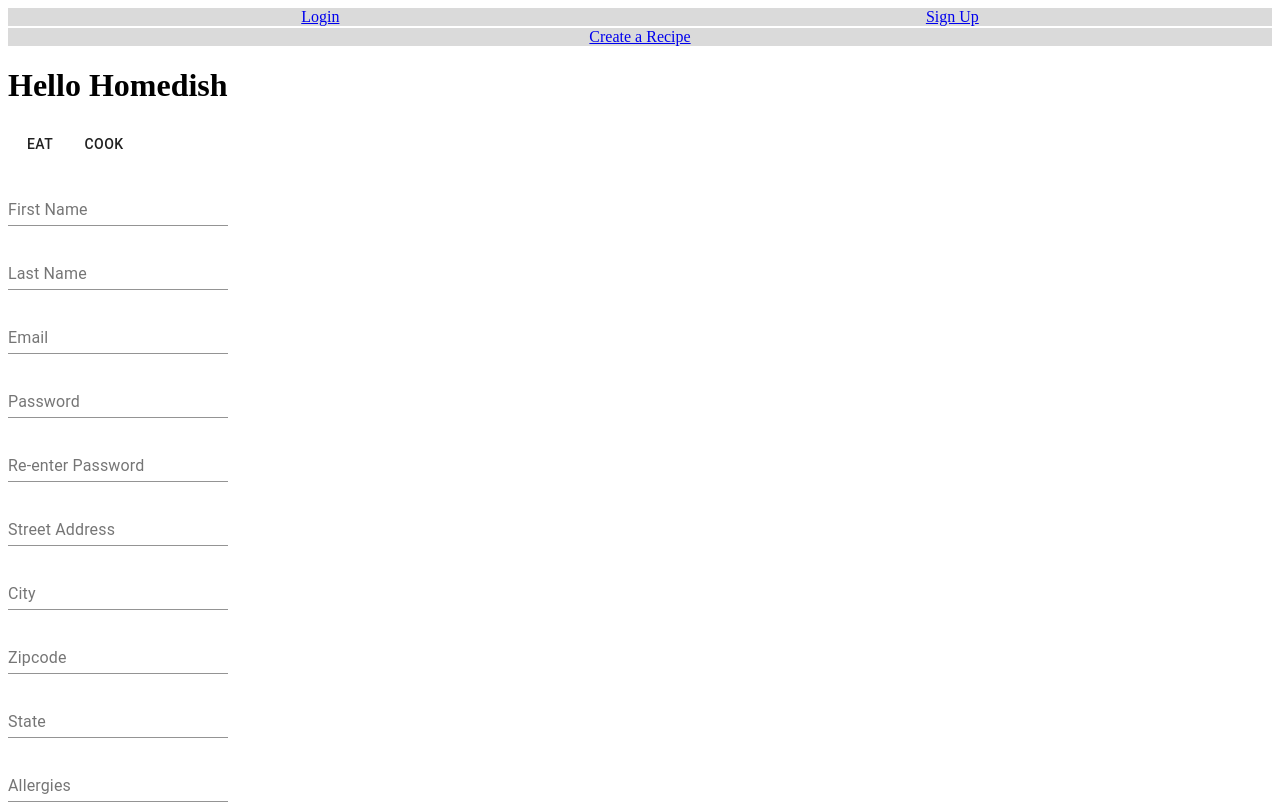
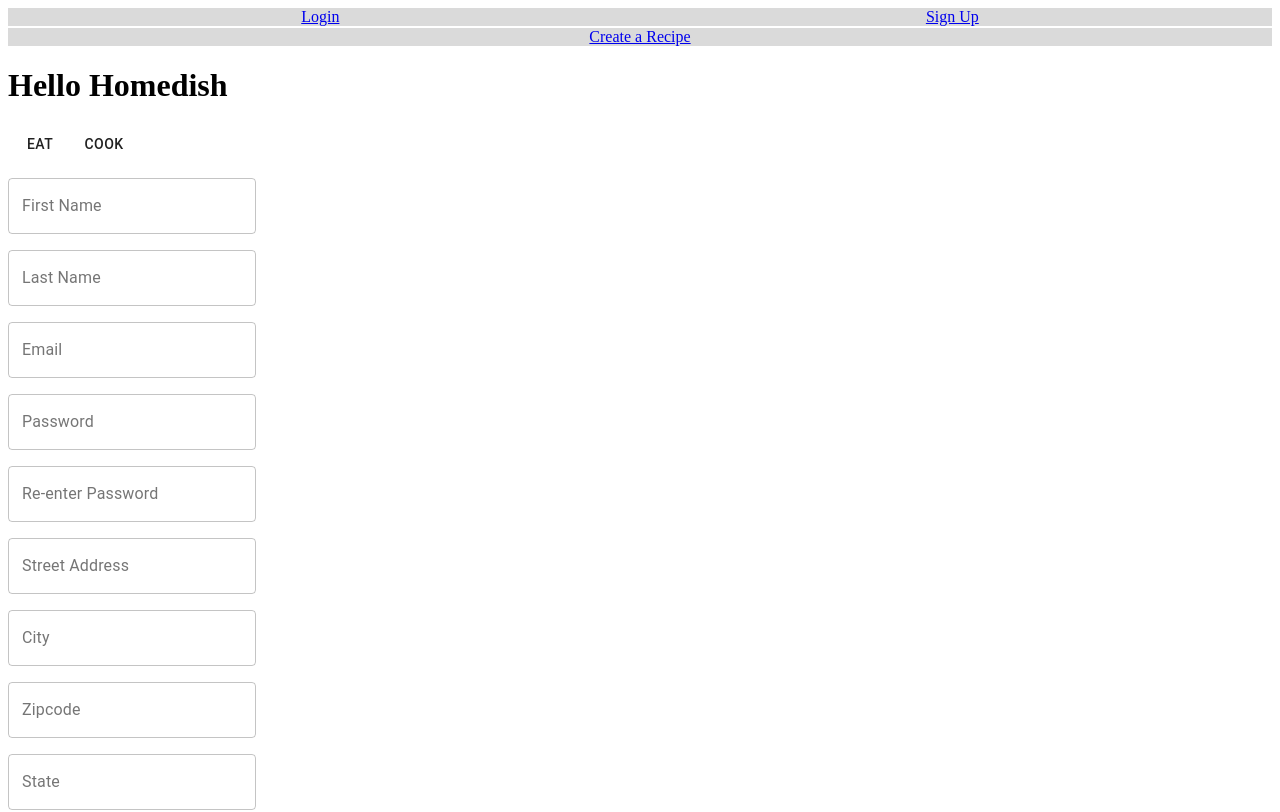
Before and after one commit to quantumspot/homedish, a React app: page /signup in a window 1280 px wide. Shown: the top 812 px of the page. Built offline with nearby package versions, Linux system fonts and the light colour scheme.

Commit message:
some signup validation and sending request. Updated login

```diff
--- a/src/components/Login.jsx
+++ b/src/components/Login.jsx
@@ -1,22 +1,48 @@
-import React from 'react';
+import React, { useState } from 'react';
+import TextField from "@material-ui/core/TextField";
+import Button from "@material-ui/core/Button";
+
+
 
 const Login = () => {
+  const [email, setEmail] = useState("");
+  const [password, setPassword] = useState("");
+
+  const handleSignIn = () => {
+
+  }
 
   return (
     <>
       <form>
         <p>
-            <label name="email">Email</label>
-            <input type="text" id="email" name="email"/>
+          <TextField
+            label="Email"
+            type="text"
+            id="email"
+            name="email"
+            value={email}
+            onChange={(e) => setEmail(e.target.value)}
+            variant="outlined"
+          />
         </p>
         <p>
-            <label name="password">Password</label>
-            <input type="password" id="password" name="password"/>
+          <TextField
+            label="Password"
+            type="password"
+            id="password"
+            name="password"
+            value={password}
+            onChange={(e) => setPassword(e.target.value)}
+            variant="outlined"
+          />
         </p>
-        <button>Login</button>
+        <Button color="primary" onClick={handleSignIn}>
+          Sign In
+        </Button>
       </form>
     </>
-  )
+  );
 }
 
 export default Login;
--- a/src/components/Signup.jsx
+++ b/src/components/Signup.jsx
@@ -15,8 +15,62 @@
   const [zip, setZip] = useState("");
   const [allergies, setAllergies] = useState("");
   const [profilePicture, setProfilePicture] = useState(null);
+  const [nickname, setNickname] = useState("");
+  const [experience, setExperience] = useState("");
   const [userType, setUserType] = useState("Eater");
+  const [validationMap, setValidationMap] = useState({});
 
+  const handleSignup = async () => {
+    const fields = {
+      "first name": firstName,
+      "last name": lastName,
+      email: email,
+      password: password,
+      "re-enter password": reenterPassword,
+      street: street,
+      city: city,
+      state: state,
+      zip: zip,
+      allergies: allergies,
+    };
+
+    const signUpErrors = {};
+    for (const key in fields) {
+      if (!fields[key]) {
+        signUpErrors[key] = `${key} is required`;
+      } else if (key === "password" || key === "re-enter password") {
+        if (fields["password"] !== fields["re-enter password"]) {
+          signUpErrors["password"] = "passwords must match";
+          signUpErrors["re-enter password"] = "passwords must match";
+        }
+      } else if (key === "allergies" && !fields[key]) {
+        signUpErrors[key] = "Indicate none if no allergies";
+      }
+    }
+
+    if (Object.keys(signUpErrors).length > 0) {
+      setValidationMap(signUpErrors);
+      return;
+    }
+
+    const response = await fetch("/api/signup", {
+      method: "POST",
+      body: JSON.stringify({
+        name: `${firstName} ${lastName}`,
+        email,
+        password,
+        address: `${street} ${city}, ${state} ${zip}`,
+        allergies,
+        // profilePicture,
+        nickname,
+        experience,
+        userType,
+      }),
+      headers: {
+        "Content-Type": "application/json",
+      },
+    });
+  };
 
   return (
     <>
@@ -31,6 +85,9 @@
             name="firstname"
             value={firstName}
             onChange={(e) => setFirstName(e.target.value)}
+            error={!!validationMap["first name"]}
+            helperText={validationMap["first name"]}
+            variant="outlined"
           />
         </p>
         <p>
@@ -41,6 +98,9 @@
             name="lastname"
             value={lastName}
             onChange={(e) => setLastName(e.target.value)}
+            error={!!validationMap["last name"]}
+            helperText={validationMap["last name"]}
+            variant="outlined"
           />
         </p>
         <p>
@@ -51,6 +111,9 @@
             name="email"
             value={email}
             onChange={(e) => setEmail(e.target.value)}
+            error={!!validationMap["email"]}
+            helperText={validationMap["email"]}
+            variant="outlined"
           />
         </p>
         <p>
@@ -61,6 +124,9 @@
             name="password"
             value={password}
             onChange={(e) => setPassword(e.target.value)}
+            error={!!validationMap["password"]}
+            helperText={validationMap["password"]}
+            variant="outlined"
           />
         </p>
         <p>
@@ -71,6 +137,9 @@
             name="re-enter"
             value={reenterPassword}
             onChange={(e) => setReenterPassword(e.target.value)}
+            error={!!validationMap["re-enter password"]}
+            helperText={validationMap["re-enter password"]}
+            variant="outlined"
           />
         </p>
         <p>
@@ -81,6 +150,9 @@
             name="street"
             value={street}
             onChange={(e) => setStreet(e.target.value)}
+            error={!!validationMap["street"]}
+            helperText={validationMap["street"]}
+            variant="outlined"
           />
         </p>
         <p>
@@ -91,6 +163,9 @@
             name="city"
             value={city}
             onChange={(e) => setCity(e.target.value)}
+            error={!!validationMap["city"]}
+            helperText={validationMap["city"]}
+            variant="outlined"
           />
         </p>
         <p>
@@ -101,6 +176,9 @@
             name="zip"
             value={zip}
             onChange={(e) => setZip(e.target.value)}
+            error={!!validationMap["zip"]}
+            helperText={validationMap["zip"]}
+            variant="outlined"
           />
         </p>
         <p>
@@ -111,6 +189,9 @@
             name="state"
             value={state}
             onChange={(e) => setState(e.target.value)}
+            error={!!validationMap["state"]}
+            helperText={validationMap["state"]}
+            variant="outlined"
           />
         </p>
         <p>
@@ -121,11 +202,47 @@
             name="allergies"
             value={allergies}
             onChange={(e) => setAllergies(e.target.value)}
+            error={!!validationMap["allergies"]}
+            helperText={!!validationMap["allergies"]}
+            variant="outlined"
           />
         </p>
-        {userType === "Cook" && <p>
-          <TextField label="test cook"/>
-        </p>}
+        {userType === "Cook" && (
+          <div>
+            <p>
+              <TextField
+                label="Years of Experience"
+                type="number"
+                id="experience"
+                name="experience"
+                value={experience}
+                onChange={(e) => setExperience(e.target.value)}
+                error={!experience}
+                helperText={
+                  experience
+                    ? ""
+                    : "Let your eaters know if you are a novice cook or a MasterChef."
+                }
+                variant="outlined"
+              />
+            </p>
+            <p>
+              <TextField
+                label="Nickname"
+                type="text"
+                id="nickname"
+                name="nickname"
+                value={nickname}
+                onChange={(e) => setNickname(e.target.value)}
+                error={!nickname}
+                helperText={
+                  nickname ? "" : "This is the name your eaters will see."
+                }
+                variant="outlined"
+              />
+            </p>
+          </div>
+        )}
         <p>
           <Input
             type="file"
@@ -141,7 +258,9 @@
             />
           )}
         </p>
-        <Button color="primary">Sign Up</Button>
+        <Button color="primary" onClick={handleSignup}>
+          Sign Up
+        </Button>
       </form>
     </>
   );
```
